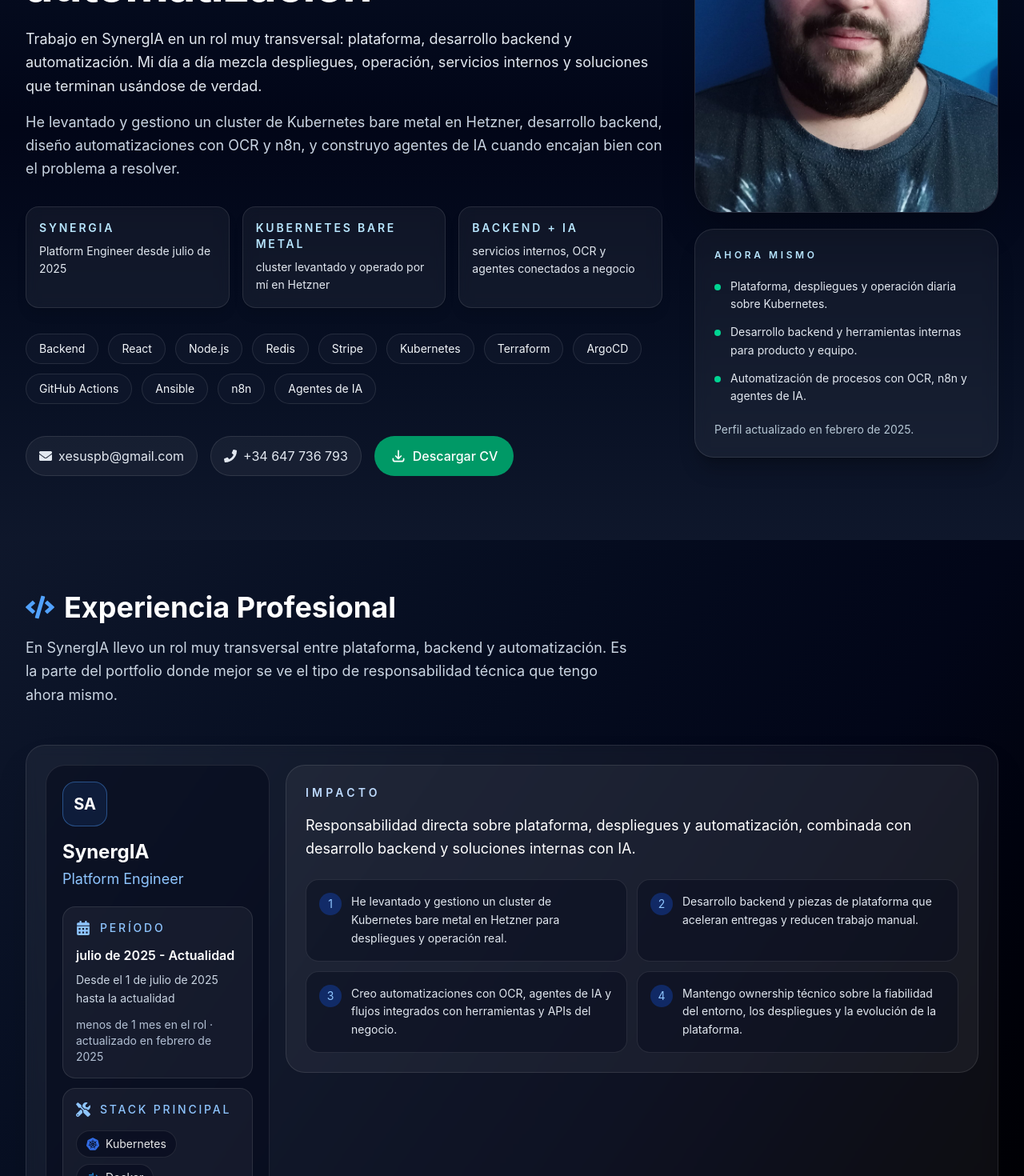
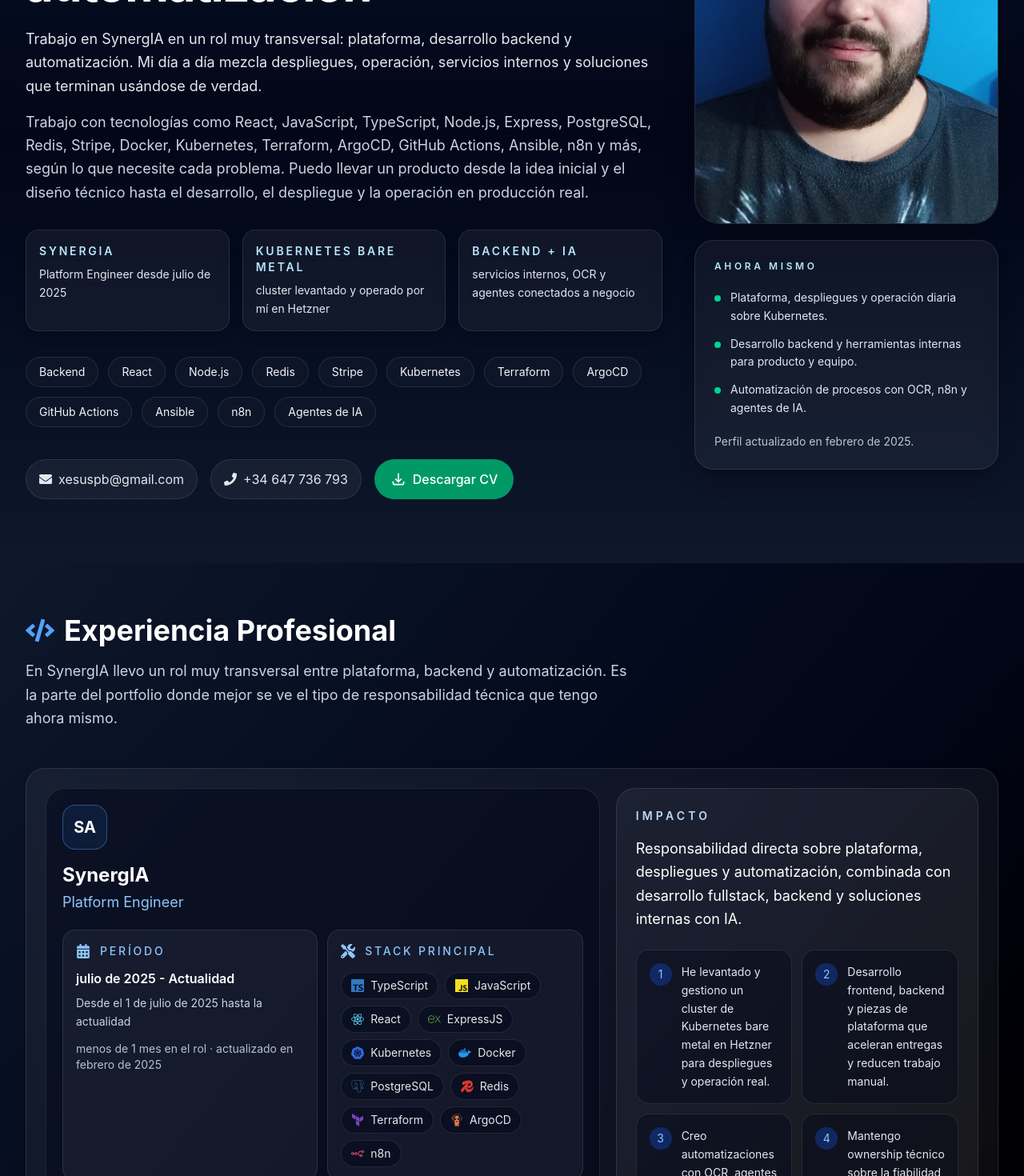
Before and after one commit to KetaLoca/Portfolio-jesuspb, a React (Vite) app: page / in a window 1280 px wide. Shown: the part 360-1830 px from the top of the page at 80% size. Built offline with nearby package versions, Linux system fonts and the light colour scheme.

Commit message:
Actualizando descripciones y tecnologías en las secciones About, Experience, Projects y Tecs del portfolio

```diff
--- a/src/components/About.jsx
+++ b/src/components/About.jsx
@@ -63,9 +63,11 @@ const About = () => {
               soluciones que terminan usándose de verdad.
             </p>
             <p className="mt-4 text-base leading-relaxed text-slate-300 md:text-lg">
-              He levantado y gestiono un cluster de Kubernetes bare metal en Hetzner, desarrollo
-              backend, diseño automatizaciones con OCR y n8n, y construyo agentes de IA cuando
-              encajan bien con el problema a resolver.
+              Trabajo con tecnologías como React, JavaScript, TypeScript, Node.js, Express,
+              PostgreSQL, Redis, Stripe, Docker, Kubernetes, Terraform, ArgoCD, GitHub Actions,
+              Ansible, n8n y más, según lo que necesite cada problema. Puedo llevar un producto
+              desde la idea inicial y el diseño técnico hasta el desarrollo, el despliegue y la
+              operación en producción real.
             </p>
           </div>
 
--- a/src/components/Experience.jsx
+++ b/src/components/Experience.jsx
@@ -4,11 +4,14 @@ import {
   SiArgo,
   SiDocker,
   SiExpress,
+  SiJavascript,
   SiKubernetes,
   SiN8N,
   SiPostgresql,
   SiReact,
+  SiRedis,
   SiTerraform,
+  SiTypescript,
 } from "react-icons/si";
 
 const formatMonthYear = (date) =>
@@ -62,17 +65,23 @@ const Experience = () => {
       periodDetail: `Desde el ${formatLongDate(synergiaStartDate)} hasta la actualidad`,
       meta: `${getDurationLabel(synergiaStartDate, currentDate)} en el rol · actualizado en ${formatMonthYear(currentDate)}`,
       summary:
-        "Responsabilidad directa sobre plataforma, despliegues y automatización, combinada con desarrollo backend y soluciones internas con IA.",
+        "Responsabilidad directa sobre plataforma, despliegues y automatización, combinada con desarrollo fullstack, backend y soluciones internas con IA.",
       technologies: [
+        { icon: <SiTypescript />, name: "TypeScript", color: "#3178C6" },
+        { icon: <SiJavascript />, name: "JavaScript", color: "#F7DF1E" },
+        { icon: <SiReact />, name: "React", color: "#61DAFB" },
+        { icon: <SiExpress />, name: "ExpressJS", color: "#6DB33F" },
         { icon: <SiKubernetes />, name: "Kubernetes", color: "#326CE5" },
         { icon: <SiDocker />, name: "Docker", color: "#2496ED" },
+        { icon: <SiPostgresql />, name: "PostgreSQL", color: "#336791" },
+        { icon: <SiRedis />, name: "Redis", color: "#DC382D" },
         { icon: <SiTerraform />, name: "Terraform", color: "#7B42BC" },
         { icon: <SiArgo />, name: "ArgoCD", color: "#EF7B4D" },
         { icon: <SiN8N />, name: "n8n", color: "#EA4B71" },
       ],
       responsibilities: [
         "He levantado y gestiono un cluster de Kubernetes bare metal en Hetzner para despliegues y operación real.",
-        "Desarrollo backend y piezas de plataforma que aceleran entregas y reducen trabajo manual.",
+        "Desarrollo frontend, backend y piezas de plataforma que aceleran entregas y reducen trabajo manual.",
         "Creo automatizaciones con OCR, agentes de IA y flujos integrados con herramientas y APIs del negocio.",
         "Mantengo ownership técnico sobre la fiabilidad del entorno, los despliegues y la evolución de la plataforma.",
       ],
@@ -134,7 +143,7 @@ const Experience = () => {
               transition={{ delay: index * 0.08 }}
               className="rounded-3xl border border-white/10 bg-white/5 p-5 shadow-2xl shadow-black/20 backdrop-blur md:p-6"
             >
-              <div className="grid items-start gap-5 xl:grid-cols-[280px_minmax(0,1fr)]">
+              <div className="grid items-start gap-5 xl:grid-cols-[minmax(0,1.1fr)_minmax(320px,0.72fr)]">
                 <div className="min-w-0 rounded-3xl border border-white/10 bg-slate-950/50 p-5">
                   <div className="flex flex-col items-start">
                     <div className="flex h-14 w-14 items-center justify-center rounded-2xl border border-blue-400/40 bg-blue-500/10 text-xl font-bold text-white">
@@ -144,7 +153,7 @@ const Experience = () => {
                     <p className="mt-1 text-base text-blue-300 md:text-lg">{experience.role}</p>
                   </div>
 
-                  <div className="mt-5 space-y-3">
+                  <div className="mt-5 grid gap-3 md:grid-cols-2">
                     <div className="rounded-2xl border border-white/10 bg-white/5 p-4">
                       <div className="flex items-center gap-3 text-blue-300">
                         <FaCalendarAlt className="text-lg" />
@@ -188,7 +197,7 @@ const Experience = () => {
                   <p className="text-sm font-semibold uppercase tracking-[0.3em] text-blue-200">
                     Impacto
                   </p>
-                  <p className="mt-4 text-base leading-relaxed text-white md:text-lg">
+                  <p className="mt-4 max-w-2xl text-base leading-relaxed text-white md:text-lg">
                     {experience.summary}
                   </p>
 
--- a/src/components/Projects.jsx
+++ b/src/components/Projects.jsx
@@ -1,6 +1,6 @@
 import { Swiper, SwiperSlide } from 'swiper/react';
 import { Navigation, Pagination } from 'swiper/modules';
-import { FaArrowRight, FaCodeBranch, FaGlobe } from 'react-icons/fa';
+import { FaArrowRight } from 'react-icons/fa';
 import 'swiper/css';
 import 'swiper/css/navigation';
 import 'swiper/css/pagination';
@@ -13,8 +13,6 @@ const Projects = () => {
             tag: "Frontend",
             description: "Frontend de una plataforma para ofertar y alquilar casas rurales. Refleja mi capacidad para construir interfaces de producto con React, routing, estado y una experiencia responsive cuidada.",
             image: "/frontend-buscador.png",
-            deployment: "https://crazyweekend570.jesuspb.dev",
-            github: "https://github.com/KetaLoca/CrazyWeekEnd"
         },
         {
             id: 2,
@@ -22,8 +20,6 @@ const Projects = () => {
             tag: "Backend",
             description: "API REST construida con ExpressJS y PostgreSQL, aplicando buenas prácticas de arquitectura, autenticación, integridad de datos y separación clara de responsabilidades.",
             image: "/backend.png",
-            deployment: "https://backend.jesuspb.dev/alojamientos",
-            github: "https://github.com/KetaLoca/CrazyWeekEnd_API_Express"
         },
         {
             id: 3,
@@ -31,7 +27,6 @@ const Projects = () => {
             tag: "Platform",
             description: "He levantado y opero un cluster bare metal de Kubernetes en Hetzner donde despliego servicios propios con dominios, subdominios, TLS y automatización del ciclo de despliegue.",
             image: "/kubernetes.png",
-            github: "https://github.com/KetaLoca/k8s-CrazyWeekEnd"
         },
         {
             id: 4,
@@ -39,7 +34,6 @@ const Projects = () => {
             tag: "Portfolio",
             description: 'Este portfolio también forma parte de mi stack real: frontend en React, contenedorización con Docker y despliegue en Kubernetes dentro de mi entorno personal.',
             image: "/portfolio.png",
-            github: "https://github.com/KetaLoca/Portfolio-jesuspb",
         },
 
         {
@@ -48,13 +42,8 @@ const Projects = () => {
             tag: "Mobile",
             description: "Para mi tfg desarrollé una APP de booking de casas rurales pero para Android nativo usando Kotlin y Firebase para el backend. Es anterior a la APP web y tiene menos funcionalidades.",
             image: "/FutureMainActivity.png",
-            github: "https://github.com/KetaLoca/CrazyWeekEnd570"
         }
     ];
-
-    const handleOnClick = (link) => {
-        window.open(link, "_blank")
-    }
 
     const swiperProps = {
         modules: [Navigation, Pagination],
@@ -104,28 +93,7 @@ const Projects = () => {
 
                                 <div className="flex flex-1 flex-col p-6">
                                     <h3 className="mb-3 text-xl font-bold text-white">{project.title}</h3>
-                                    <p className="mb-6 flex-1 text-sm leading-relaxed text-slate-300 md:text-base">{project.description}</p>
-
-                                    <div className="mt-auto flex gap-3">
-                                        {project.deployment && (
-                                            <button
-                                                onClick={() => { handleOnClick(project.deployment) }}
-                                                className="inline-flex flex-1 items-center justify-center gap-2 rounded-xl bg-cyan-500 px-4 py-3 text-center text-sm font-medium text-slate-950 transition-colors hover:bg-cyan-400"
-                                            >
-                                                <FaGlobe />
-                                                Ver demo
-                                            </button>
-                                        )}
-                                        {project.github && (
-                                            <button
-                                                onClick={() => { handleOnClick(project.github) }}
-                                                className="inline-flex flex-1 items-center justify-center gap-2 rounded-xl border border-white/10 bg-slate-950/70 px-4 py-3 text-center text-sm font-medium text-white transition-colors hover:bg-slate-950"
-                                            >
-                                                <FaCodeBranch />
-                                                GitHub
-                                            </button>
-                                        )}
-                                    </div>
+                                    <p className="flex-1 text-sm leading-relaxed text-slate-300 md:text-base">{project.description}</p>
                                 </div>
                             </div>
                         </SwiperSlide>
--- a/src/components/Tecs.jsx
+++ b/src/components/Tecs.jsx
@@ -44,7 +44,7 @@ const Tecs = () => {
         { name: "GitHub Actions", icon: <SiGithubactions />, color: "#2088FF" },
         { name: "Ansible", icon: <SiAnsible />, color: "#EE0000" },
         { name: "Git", icon: <FaGitAlt />, color: "#F05032" },
-        { name: "GitHub", icon: <FaGithub />, color: "#181717" },
+        { name: "GitHub", icon: <FaGithub />, color: "#FFFFFF" },
       ],
     },
   ];
```
